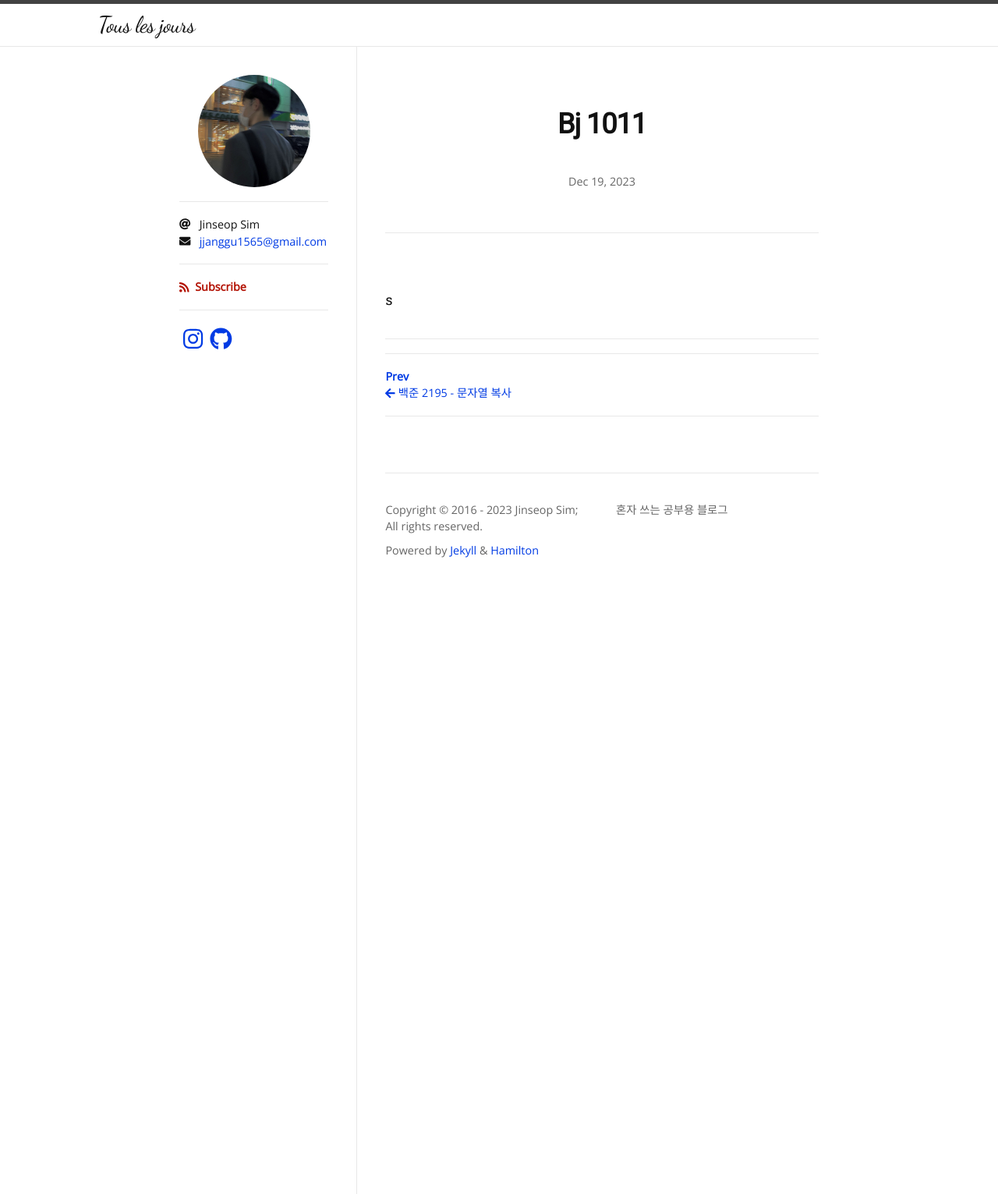
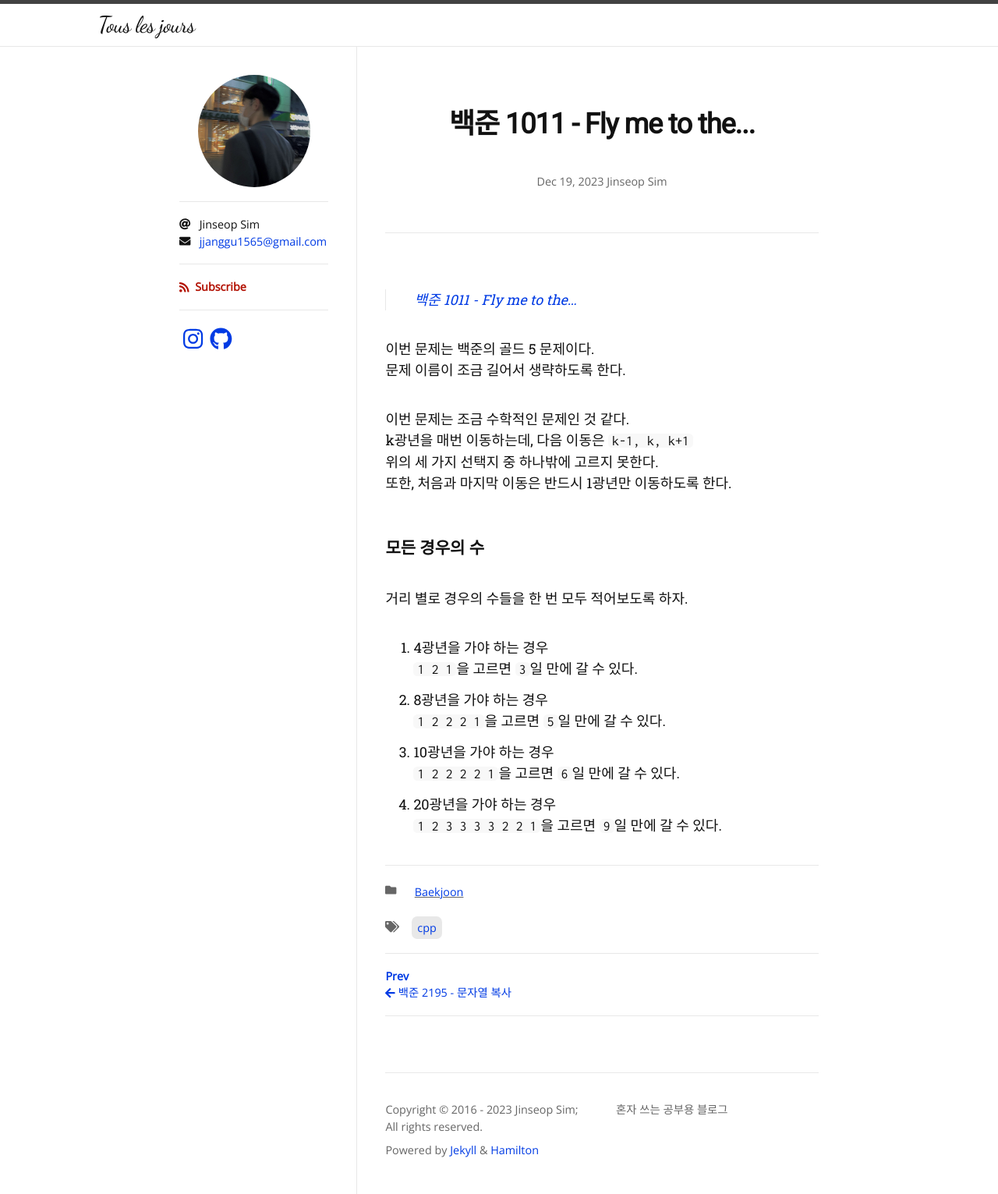
Before and after one commit to Jinseop-Sim/Jinseop-Sim.github.io, a Jekyll site: the page built from _posts/2023-12-19-bj-1011.md, in a window 1280 px wide. Shown: the whole page at 78% size. Built offline with Jekyll 4.4.1, drawn with Linux system fonts in a browser that asks for light colours; nearby versions of some CDN libraries; some web fonts are replaced; our own code applies the rules of GitHub Pages for plain Markdown files.

Commit message:
글 수정

````diff
--- a/_posts/2023-12-19-bj-1011.md
+++ b/_posts/2023-12-19-bj-1011.md
@@ -1 +1,29 @@
-s
+---
+layout: post
+title: "백준 1011 - Fly me to the..."
+categories: Baekjoon
+tags: [cpp]
+author:
+  - Jinseop Sim
+---
+> [백준 1011 - Fly me to the...](https://www.acmicpc.net/problem/1011)
+
+이번 문제는 백준의 골드 5 문제이다.
+문제 이름이 조금 길어서 생략하도록 한다.
+
+이번 문제는 조금 수학적인 문제인 것 같다.
+k광년을 매번 이동하는데, 다음 이동은 ```k-1, k, k+1```
+위의 세 가지 선택지 중 하나밖에 고르지 못한다.
+또한, 처음과 마지막 이동은 반드시 1광년만 이동하도록 한다.
+
+### 모든 경우의 수
+거리 별로 경우의 수들을 한 번 모두 적어보도록 하자.
+
+1. 4광년을 가야 하는 경우
+```1 2 1 ```을 고르면 ```3```일 만에 갈 수 있다.
+2. 8광년을 가야 하는 경우
+```1 2 2 2 1```을 고르면 ```5```일 만에 갈 수 있다.
+3. 10광년을 가야 하는 경우
+```1 2 2 2 2 1```을 고르면 ```6```일 만에 갈 수 있다.
+4. 20광년을 가야 하는 경우
+```1 2 3 3 3 3 2 2 1```을 고르면 ```9```일 만에 갈 수 있다.
````
